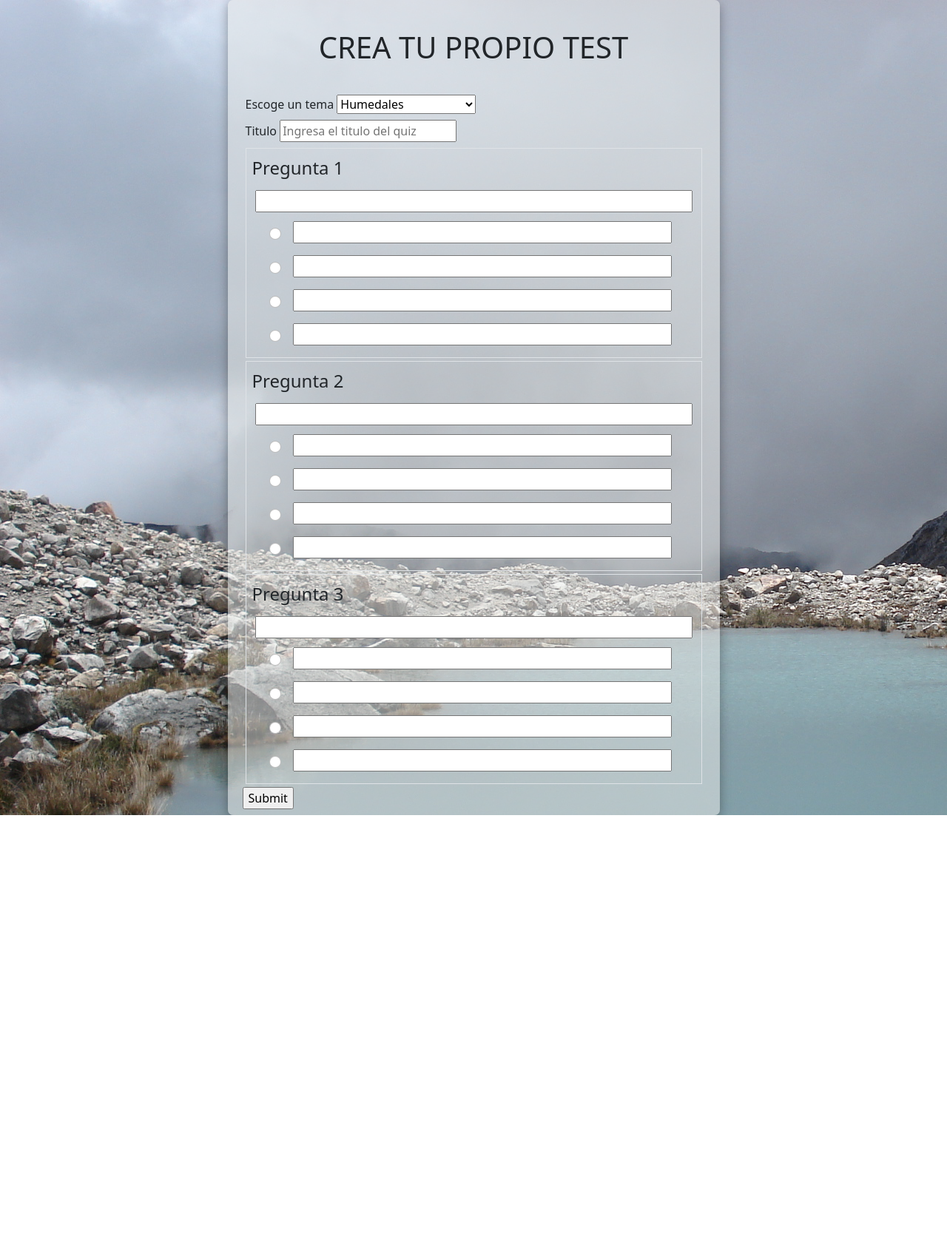
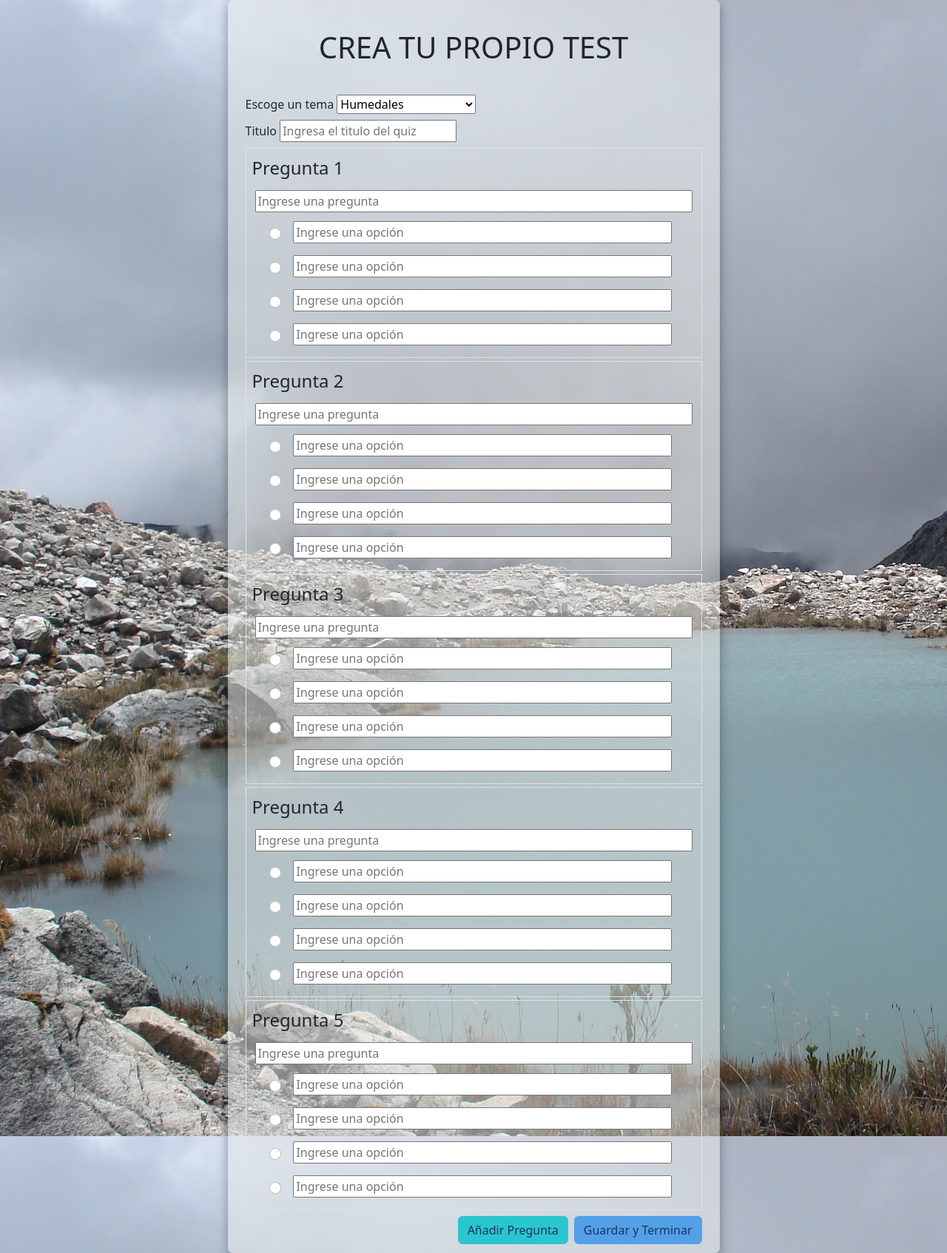
Before and after one commit to MichaelVel/QApp, a Django app: page /create-survey in a window 1280 px wide. Shown: the whole page at 74% size. Before the commit the page ends 1102 px from the top, so only its background shows below. Run offline with Django 4.2, Linux system fonts and the light colour scheme; some libraries are stand-ins or nearby versions.

Commit message:
impl add new questions from creation-survey view

```diff
--- a/quiz/forms.py
+++ b/quiz/forms.py
@@ -8,12 +8,23 @@ class ChoiceForm(forms.ModelForm):
         model = Choice
         fields = ['choice_text']
         labels = { 'choice_text': ''}
+        widgets = {
+                'choice_text': TextInput(attrs= {
+                    'placeholder': 'Ingrese una opción',
+                })
+        }
 
 class QuestionForm(forms.ModelForm):
     class Meta:
         model = Question
         fields = ['question_text']
         labels = { 'question_text': 'Pregunta' }
+
+        widgets = {
+                'question_text': TextInput(attrs= {
+                    'placeholder': 'Ingrese una pregunta',
+                })
+        }
 
     def __init__(self, *args, **kwargs):
         self.index = kwargs.pop('n_choices',4)
@@ -55,4 +66,4 @@ QuestionFormSet =  modelformset_factory(
         Question,
         form=QuestionForm,
         formset=QuestionFormset,
-        extra=3,)
+        extra=5,)
--- /dev/null
+++ b/quiz/static/quiz/javascript/creation-survey.js
@@ -0,0 +1,51 @@
+const questions = document.querySelector("#questions-formsets");
+const maxNQuestions = 10;
+const minNQuestions = 5;
+
+function isNumberOfQuestionsValid(n) {
+    return questions.childElementCount >= n;
+}
+
+function createDeleteButton(func) {
+    let button = document.createElement("button");
+    button.type = "button";
+    button.id = "del-button";
+    button.onclick = func;
+
+    let icon = document.createElement("i");
+    icon.classList.add("bi");
+    icon.classList.add("bi-x-circle");
+
+    button.append(icon);
+    return button;
+}
+
+function deleteQuestion() {
+    this.parentElement.parentElement.remove()
+}
+function newQuestion() {
+    if (isNumberOfQuestionsValid(maxNQuestions)) {
+        return;
+    }
+
+    let lastQuestion = questions.lastElementChild;
+    let numberOfQuestion = Number(lastQuestion.id.match(/(\d+)/g)[0])
+
+    let newQuestion = lastQuestion.cloneNode(true);
+    let questionLegend = newQuestion.querySelector('legend');
+    let inputsQuestion = newQuestion.querySelectorAll("input");
+    let deleteButton = newQuestion.querySelector("a");
+
+    n = numberOfQuestion + 1;
+    newQuestion.id = newQuestion.id.replace(/question-\d+/,`question-${n}`);
+    questionLegend.innerText = `Pregunta ${n+1}`;
+    for ( const input of inputsQuestion) {
+        input.name = input.name.replace(/question-\d+/,`question-${n}`);
+        input.id = input.id.replace(/question-\d+/,`question-${n}`);
+    }
+
+    deleteButton.hidden = false;
+    deleteButton.onclick = deleteQuestion;
+    questions.append(newQuestion);
+    questions.lastElementChild.scrollIntoView();
+}
--- a/quiz/templates/quiz/create-survey.html
+++ b/quiz/templates/quiz/create-survey.html
@@ -5,7 +5,7 @@
 
 {% block content %}
 
-<main class="container">
+<main class="container min-vh-100">
     <div class="row justify-content-center align-items-center bg-transparent">
         <div class="main-container col-12 col-sm-10 col-lg-7">
         <h1 class="create-title"> CREA TU PROPIO TEST </h1>
@@ -21,9 +21,13 @@
                     {{ survey.name }}
                 </div>
             </div>
+            <div id="questions-formsets">
             {% for question in question_formset %}
-                <fieldset class="border p-2 m-1">
-                <legend>{{ question.get_name }}</legend>
+            <fieldset class="border p-2 m-1" id="fieldset-question-{{forloop.counter0}}">
+                <div class="d-flex">
+                <legend class="legend"> {{ question.get_name }} </legend>
+                <a href="#remove-question" hidden><i id="remove-question" class="bi bi-x-circle" ></i></a>
+                </div>
                 <div class="col-12 p-1">
                     <div class="d-flex flex-column align-items-stretch">
                         {{ question.question_text}}
@@ -33,7 +37,7 @@
                     <div class="row align-items-center">
                         <div class="col-1 p-1 m-1 ">
                             <div class="d-flex flex-row-reverse">
-                            <input type="radio" class="form-check-input" name="{{ question.get_prefix }}-choice_set" value="choice-{{ forloop.counter0 }}">
+                                <input type="radio" class="form-check-input" name="{{ question.get_prefix }}-choice_set" id="{{ question.get_prefix }}-choice_set-{{ forloop.counter0 }}" value="choice-{{ forloop.counter0 }}">
                             </div>
                         </div>
                         <div class="col-10 p-1 m-1">
@@ -45,10 +49,17 @@
                 {% endfor %}
                 </fieldset>
             {% endfor %}
-            <input type="submit" value="Submit">
+            </div>
+            <div class="d-flex flex-row-reverse">
+            <input class="btn btn-primary m-1" type="submit" value="Guardar y Terminar">
+            <button class="btn btn-info m-1" type="button" onClick="newQuestion()">Añadir Pregunta</button>
+            </div>
         </form>
         </div>
     </div>
 </main>
 
 {% endblock %}
+{% block scripts %}
+<script src="{% static 'quiz/javascript/creation-survey.js' %}" ></script>
+{% endblock %}
```
